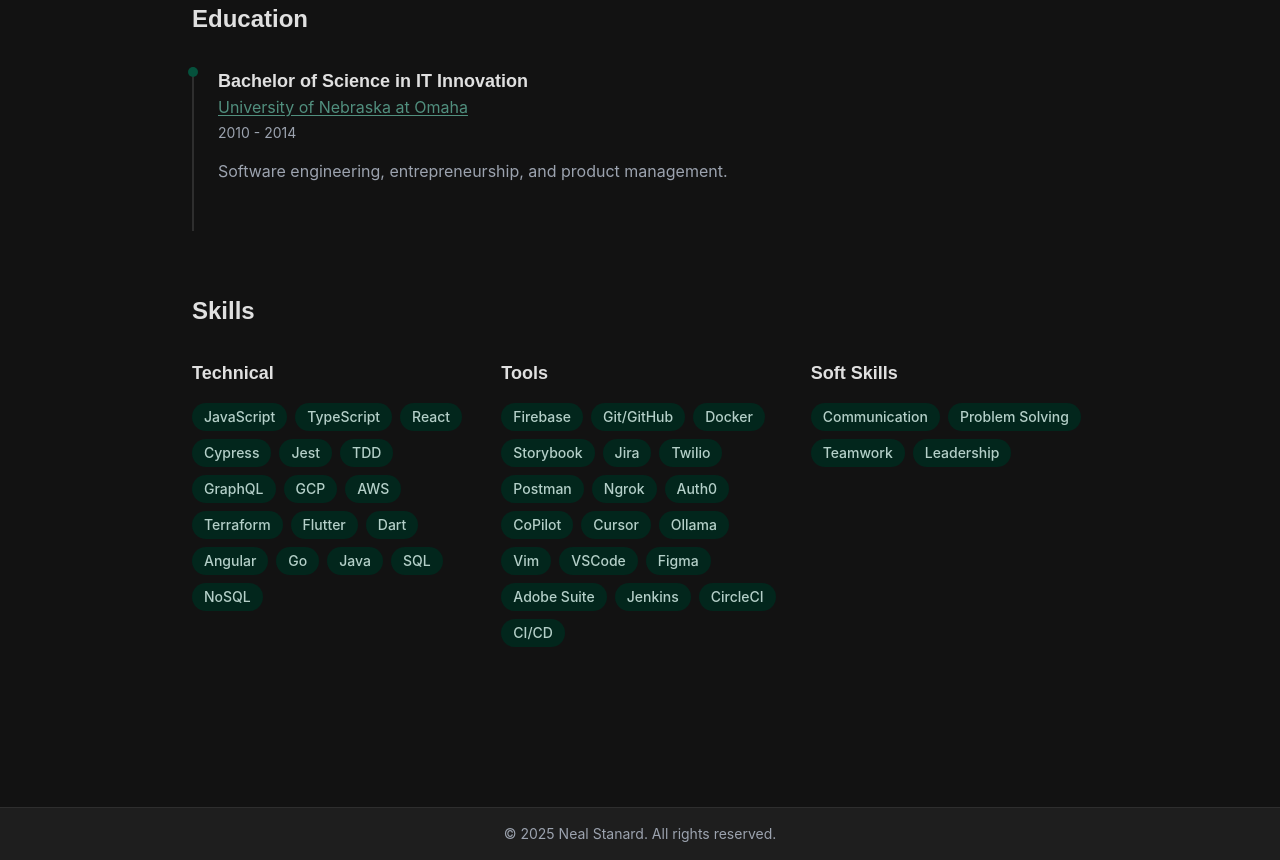
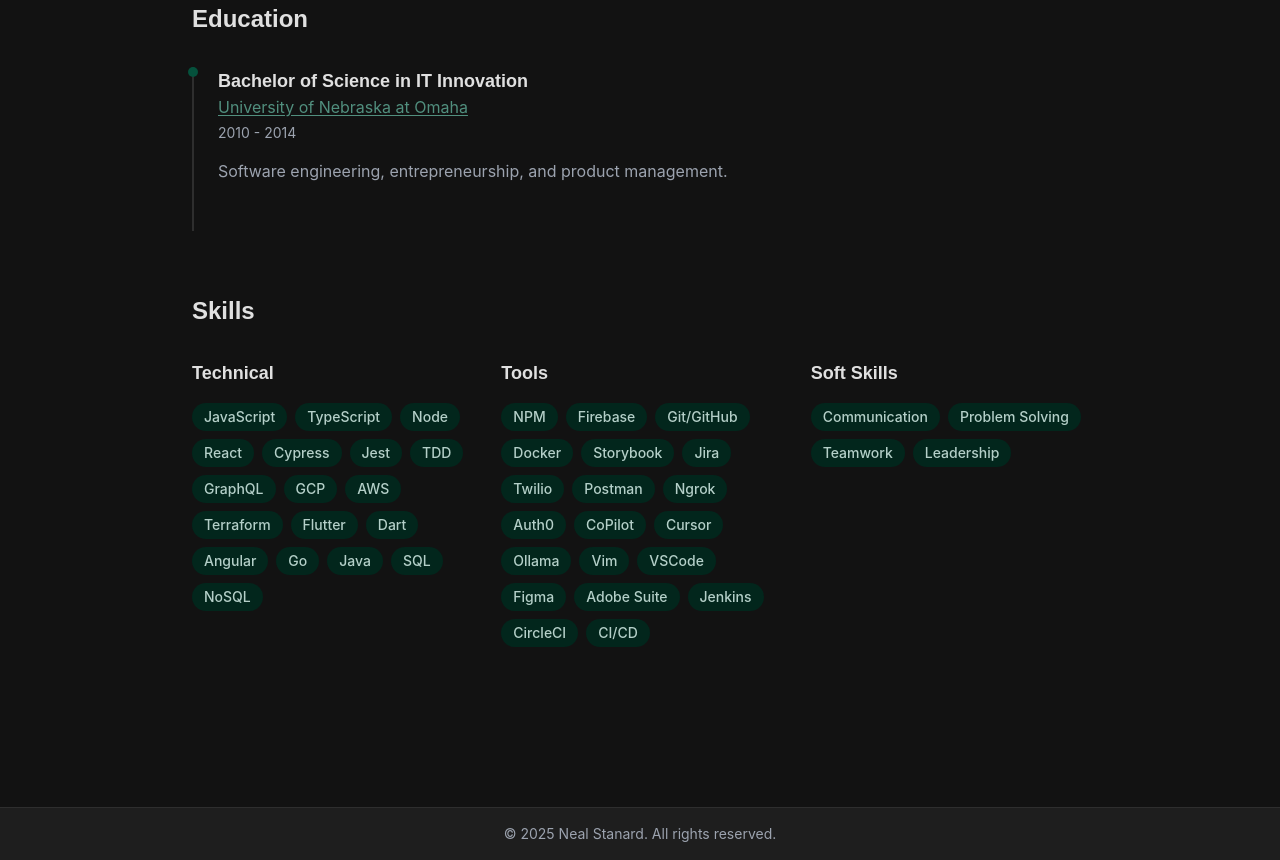
Before and after one commit to nstanard/nstanard.github.io, a Gatsby site: page /resume in a window 1280 px wide. Shown: the part 1621-2481 px from the top of the page. Built offline with nearby package versions, Linux system fonts and the light colour scheme; Gatsby itself is replaced by a stand-in of ours.

Commit message:
add node and npm

```diff
--- a/src/pages/resume.tsx
+++ b/src/pages/resume.tsx
@@ -47,8 +47,8 @@ const ResumePage = () => {
   ]
 
   const skills = {
-    technical: ["JavaScript", "TypeScript", "React", "Cypress", "Jest", "TDD", "GraphQL", "GCP", "AWS", "Terraform", "Flutter", "Dart", "Angular", "Go", "Java", "SQL", "NoSQL"],
-    tools: ["Firebase", "Git/GitHub", "Docker", "Storybook", "Jira", "Twilio", "Postman", "Ngrok", "Auth0", "CoPilot", "Cursor", "Ollama", "Vim", "VSCode", "Figma", "Adobe Suite", "Jenkins", "CircleCI", "CI/CD"],
+    technical: ["JavaScript", "TypeScript", "Node", "React", "Cypress", "Jest", "TDD", "GraphQL", "GCP", "AWS", "Terraform", "Flutter", "Dart", "Angular", "Go", "Java", "SQL", "NoSQL"],
+    tools: ["NPM", "Firebase", "Git/GitHub", "Docker", "Storybook", "Jira", "Twilio", "Postman", "Ngrok", "Auth0", "CoPilot", "Cursor", "Ollama", "Vim", "VSCode", "Figma", "Adobe Suite", "Jenkins", "CircleCI", "CI/CD"],
     soft: ["Communication", "Problem Solving", "Teamwork", "Leadership"],
   }
 
```
